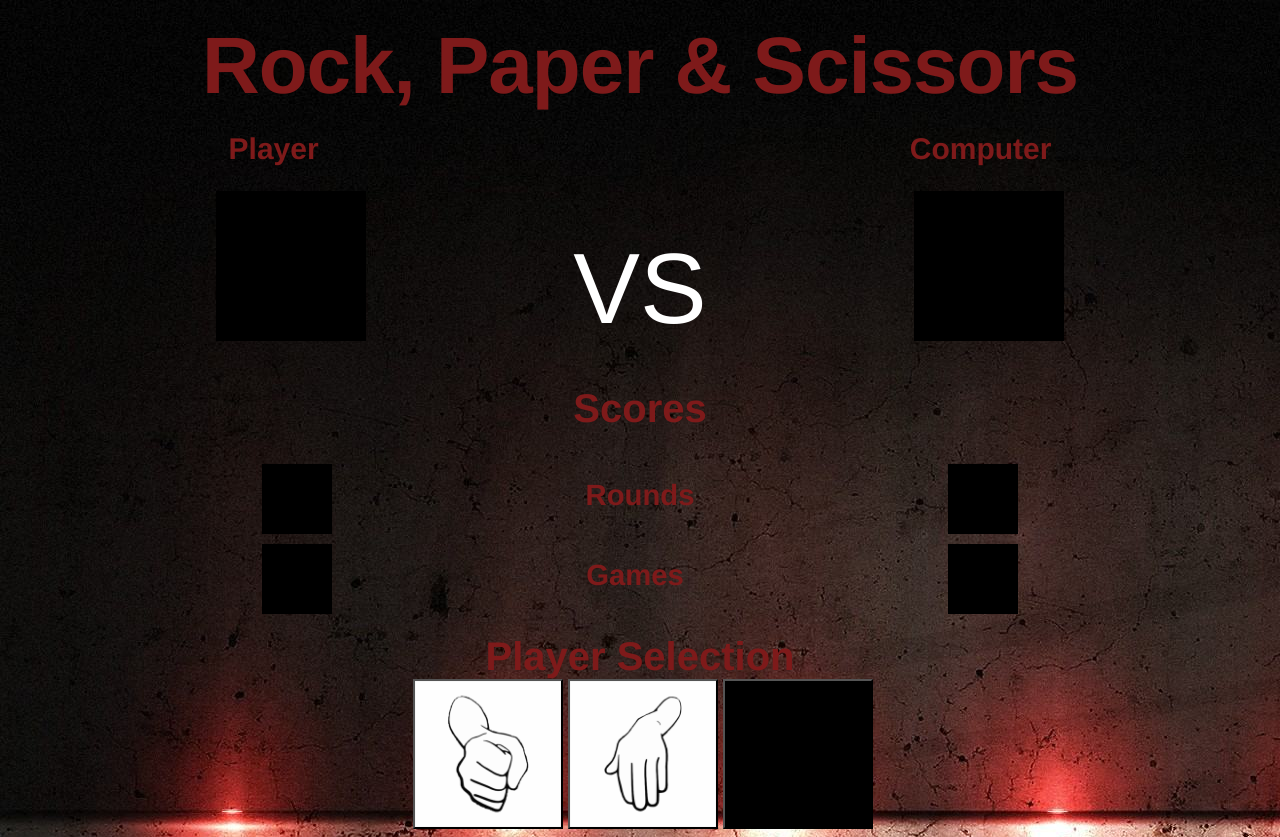
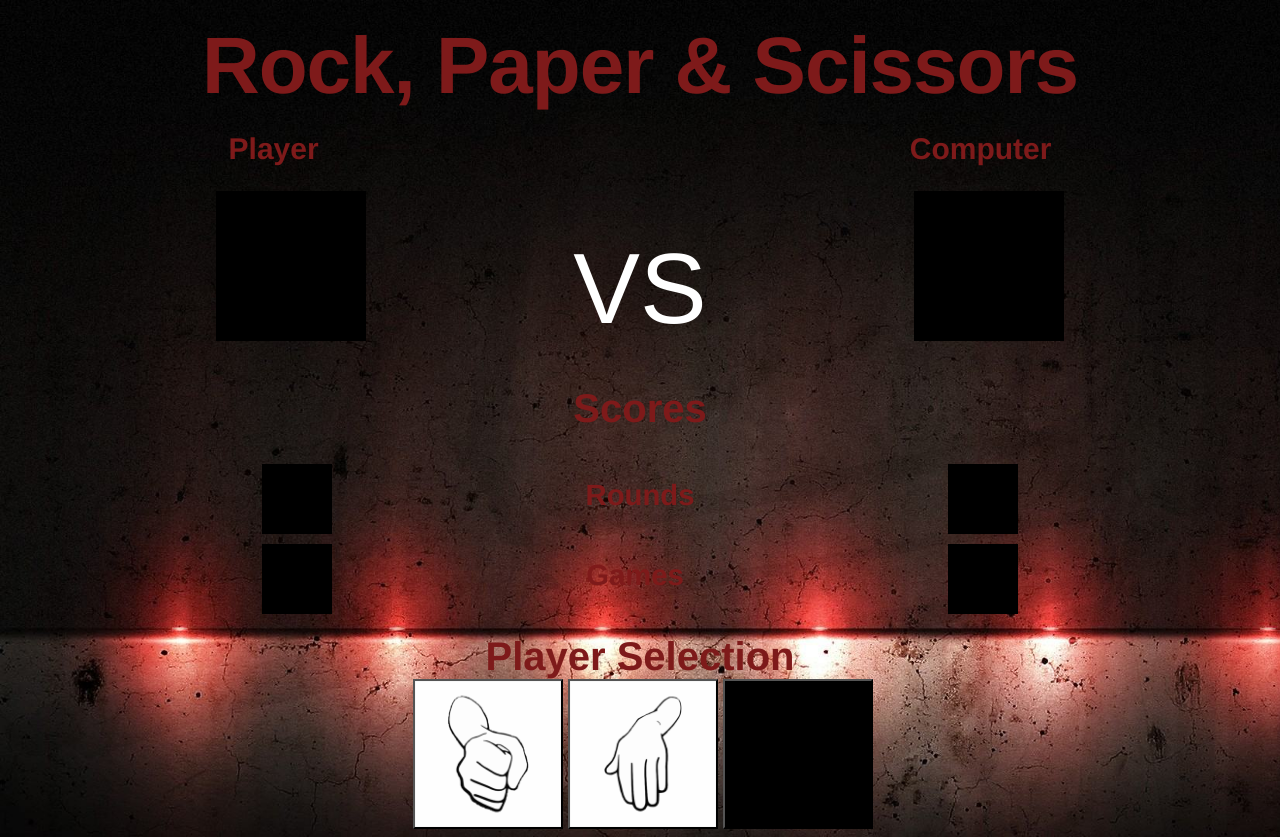
Before and after one commit to billyboy118/rockPaperScissorNew, a plain HTML site: page index.html in a window 1280 px wide. Drawn offline with Linux system fonts and the light colour scheme.

Commit message:
background stretch and banner update

```diff
--- a/styles.css
+++ b/styles.css
@@ -1,6 +1,8 @@
 body {
     background-image: url("bg.jpg");
-    background-size: auto;
+    background-size: cover;
+    background-repeat: no-repeat;
+
 }
 h1 {
     color: rgb(126, 26, 26);
@@ -44,7 +46,7 @@ h1 {
     animation-duration: 15s;
     margin-bottom: 5px;
     margin-top: 5px;
-    margin-left: 875px;
+    margin-left: 52rem;
 }
 
 @keyframes example {
```
